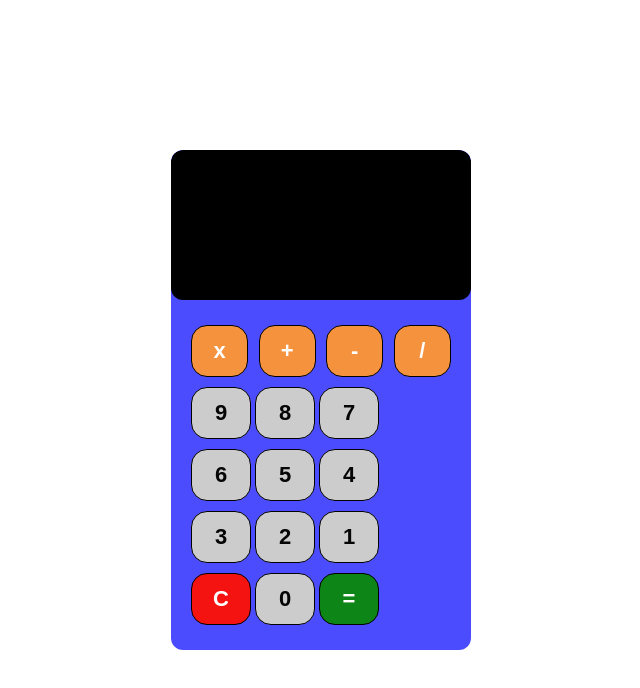
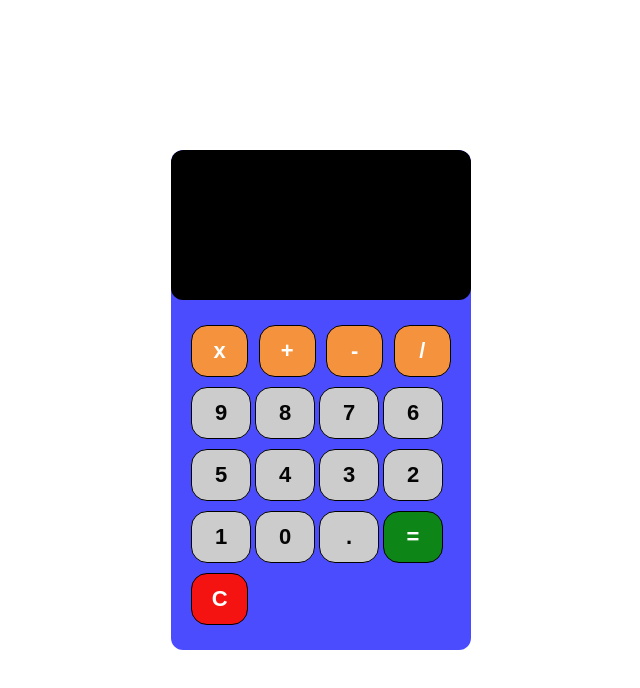
Before and after one commit to shadrack12/Calculator, a plain HTML site: page index.html in a window 1280 px wide. Shown: the whole page, without its empty margins (319-959 px from the left). Drawn offline with Linux system fonts and the light colour scheme.

Commit message:
Add files via upload

```diff
--- a/index.html
+++ b/index.html
@@ -25,25 +25,26 @@
             <button onclick="buttonclick(9)" class="btn btn-grey" >9</button>
             <button onclick="buttonclick(8)" class="btn btn-grey" >8</button>
             <button onclick="buttonclick(7)" class="btn btn-grey" >7</button>
-            </div>
-            <div>
+
             <button onclick="buttonclick(6)" class="btn btn-grey" >6</button>
             <button onclick="buttonclick(5)" class="btn btn-grey" >5</button>
             <button onclick="buttonclick(4)" class="btn btn-grey" >4</button>
-            </div>
-            <div>
+
             <button onclick="buttonclick(3)" class="btn btn-grey" >3</button>
             <button onclick="buttonclick(2)" class="btn btn-grey" >2</button>
             <button onclick="buttonclick(1)" class="btn btn-grey" >1</button>
-            </div>
-            <div>
-            <button onclick="clearDisplay()" class="btn btn-clear" >C</button>
             <button onclick="buttonclick(0)" class="btn btn-grey" >0</button>
-
-
+            <button onclick="buttonclick('.')" class="btn btn-grey" >.</button>
             <button onclick="equalClick()" class="btn btn-equal"  >=</button>
 
             </div>
+
+            <button onclick="clearDisplay()" class="btn btn-clear" >C</button>
+
+
+
+
+
 
         </div>
 
```
